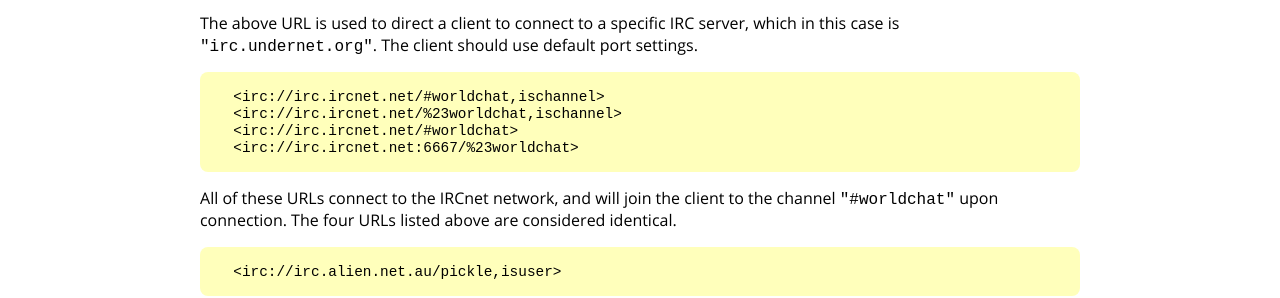
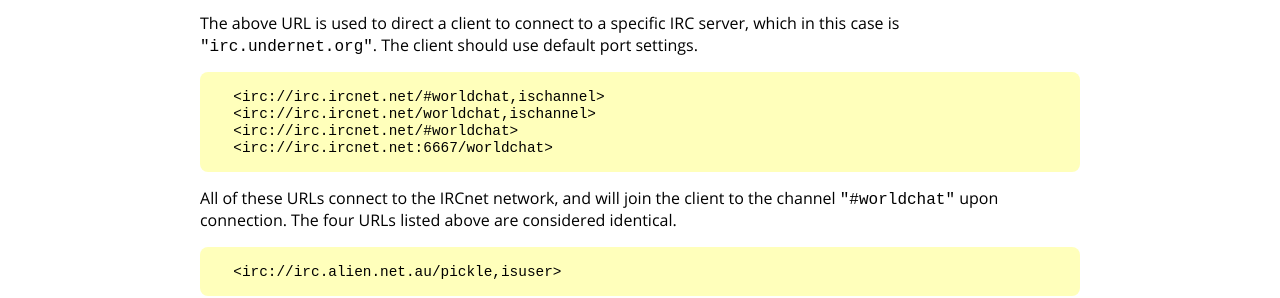
Before and after one commit to ircdocs/modern-irc, a Jekyll site: the page built from url.md, in a window 1280 px wide and 900 px high, scrolled down 6016 px. Shown: the part 171-469 px from the top of the window. Built offline with Jekyll 4.4.1, drawn with Linux system fonts in a browser that asks for light colours.

Commit message:
url: Fix some examples

```diff
--- a/_includes/url-appendix.md
+++ b/_includes/url-appendix.md
@@ -7,9 +7,9 @@ While examples of every situation cannot be shown here, the following examples p
 The above URL is used to direct a client to connect to a specific IRC server, which in this case is `"irc.undernet.org"`. The client should use default port settings.
 
       <irc://irc.ircnet.net/#worldchat,ischannel>
-      <irc://irc.ircnet.net/%23worldchat,ischannel>
+      <irc://irc.ircnet.net/worldchat,ischannel>
       <irc://irc.ircnet.net/#worldchat>
-      <irc://irc.ircnet.net:6667/%23worldchat>
+      <irc://irc.ircnet.net:6667/worldchat>
 
 All of these URLs connect to the IRCnet network, and will join the client to the channel `"#worldchat"` upon connection. The four URLs listed above are considered identical.
 
```
